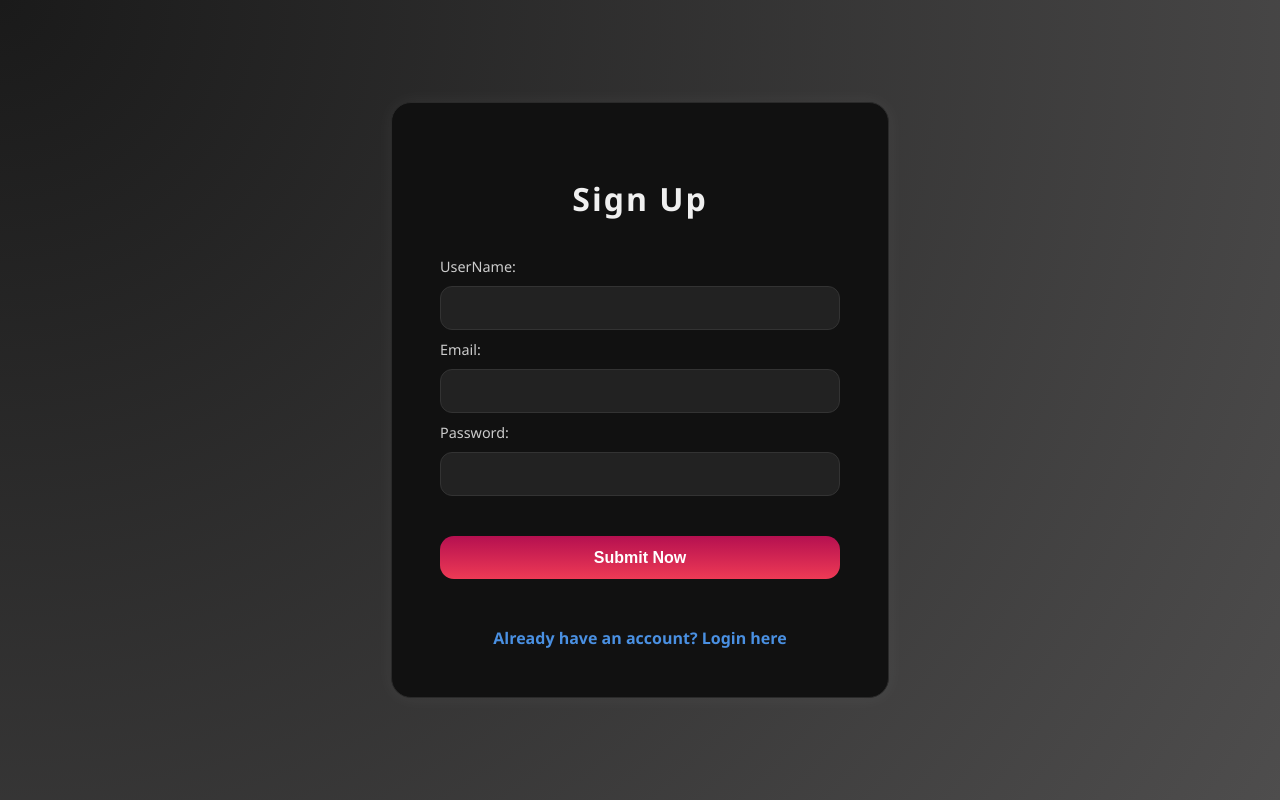
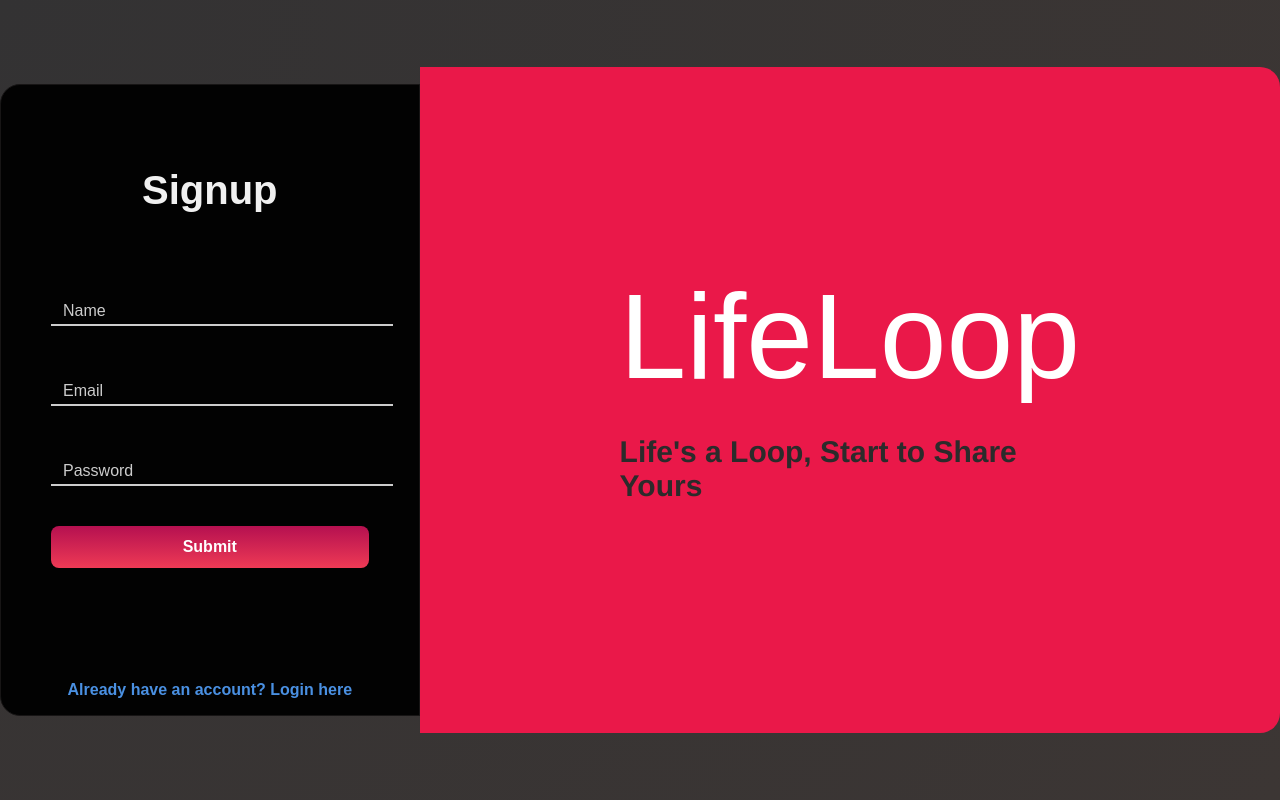
Before and after one commit to jessykiruba29/lifeloop-fe, a React (Vite) app: page /signup in a window 1280 px wide. Built offline with nearby package versions, Linux system fonts and the light colour scheme.

Commit message:
Signup Page Done

```diff
--- a/src/Login.jsx
+++ b/src/Login.jsx
@@ -85,7 +85,7 @@ function Login() {
 }
 <div className={styles.title}>
 <div className={styles.head}>LifeLoop</div>
-<div className={styles.phrase}><h3>Life's a Loop, Share Yours</h3></div>
+<div className={styles.phrase}><h3>Life's a Loop,Continue to Share Yours</h3></div>
 </div>
       <form className={styles.loginForm} onSubmit={handleSubmit}>
         <h2 className={styles.formTitle}>Login</h2>
--- a/src/Signup.jsx
+++ b/src/Signup.jsx
@@ -32,44 +32,69 @@ function Signup() {
 
   return (
     <div className={styles.container}>
-      <div className={styles.signupForm}>
-        <h2 className={styles.formTitle}>Sign Up</h2>
-        <form onSubmit={handleSubmit}>
+
+
+      <form className={styles.loginForm} onSubmit={handleSubmit}>
+        <h2 className={styles.formTitle}>Signup</h2>
          <div className={styles.inputGroup}>
-            <label htmlFor="name" className={styles.label}>UserName:</label>
+          <div className={styles.floating}>
+
           <input
             type="text"
+            name="name"
             id="name"
             className={styles.input}
-              onChange={(e) => setName(e.target.value)}
-              value={name}
+            placeholder=""
+            onChange={() => setName(document.getElementById('name').value)}
           />
+          <label htmlFor="name" className={styles.label}>
+            Name
+          </label>
+          </div>
         </div>
         <div className={styles.inputGroup}>
-            <label htmlFor="email" className={styles.label}>Email:</label>
+          <div className={styles.floating}>
+
           <input
             type="email"
+            name="email"
             id="email"
             className={styles.input}
-              onChange={(e) => setEmail(e.target.value)}
-              value={userEmail}
+            placeholder=""
+            onChange={() => setEmail(document.getElementById('email').value)}
           />
+          <label htmlFor="email" className={styles.label}>
+            Email
+          </label>
+          </div>
         </div>
         <div className={styles.inputGroup}>
-            <label htmlFor="password" className={styles.label}>Password:</label>
+        <div className={styles.floating}>
+
+          <i className="pass"></i>
           <input
             type="password"
+            name="password"
             id="password"
+            placeholder=""
             className={styles.input}
-              onChange={(e) => setPassword(e.target.value)}
-              value={password}
+            onChange={() => setPassword(document.getElementById('password').value)}
           />
+          <label htmlFor="password" className={styles.label}>
+            Password
+          </label>
+          </div>
+        </div>
+        <button type="submit" className={styles.submitBtn}>
+          Submit
+        </button>
+        <p className={styles.responseMessage}>{res?res:""}</p>
+        <a href="/login" className={styles.homeLink}>Already have an account? Login here</a>
+      </form>
 
-          <input type="submit" value="Submit Now" className={styles.submitBtn} />
-          </div>
-        </form>
-        <p className="responseMessage">{res}</p>
-        <a href="/login" className={styles.homeLink}>Already have an account? Login here</a>
+      <div className={styles.title}>
+<div className={styles.head}>LifeLoop</div>
+<div className={styles.phrase}><h3>Life's a Loop, Start to Share Yours</h3></div>
 </div>
     </div>
   );
--- a/src/stylesheets/Login.module.css
+++ b/src/stylesheets/Login.module.css
@@ -3,6 +3,9 @@
   padding:200px;
 
   border-radius: 20px 2px 2px 20px;
+}
+body{
+  margin: 0;
 }
 .head{
   font-size: 120px;
--- a/src/stylesheets/Signup.module.css
+++ b/src/stylesheets/Signup.module.css
@@ -1,90 +1,198 @@
+.title{
+  background-color:#ea1849;
+  padding:200px;
 
+  border-top-right-radius: 20px;
+  border-bottom-right-radius: 20px;
+}
+body{
+  margin: 0;
+}
+.head{
+  font-size: 120px;
 
-.container {
-  min-height: 100vh;
-  background: radial-gradient(circle at top left, #1a1a1a, #4e4d4d);
+}
+.phrase h3{
+  font-size: 30px;
+  font-family: 'Franklin Gothic Medium', 'Arial Narrow', Arial, sans-serif;
+  color:#2b2b2b
+}
+
+.otpForm {
+  z-index: 3;
+  background-color: #171515;
   display: flex;
   justify-content: center;
   align-items: center;
-  font-family: 'Segoe UI', Tahoma, Geneva, Verdana, sans-serif;
-  color: #fff;
+  flex-direction: column;
+  padding: 40px 30px;
+  gap: 20px;
+  border-radius: 12px;
+  box-shadow: 0 10px 30px rgba(89, 41, 41, 0.96);
+  position: absolute;
+  top: 50%;
+  left: 50%;
+  transform: translate(-50%, -50%);
+  width: 320px;
+  color: white;
+  font-family: 'Segoe UI', sans-serif;
 }
 
-.signupForm {
-  background: #111;
-  border: 1px solid #2a2a2a;
-  border-radius: 20px;
-  padding: 3rem;
-  width: 100%;
-  max-width: 400px;
-  box-shadow: 0 0 20px rgba(255, 255, 255, 0.05);
-  display: flex;
-  flex-direction: column;
-  gap: 2 rem;
-  transition: all 0.3s ease;
+.otpMessage {
+  text-align: center;
+  font-size: 16px;
+  line-height: 1.5;
+  color: #ddd;
 }
 
-.signupForm:hover {
-  box-shadow: 0 0 40px rgba(255, 255, 255, 0.08);
+.otpField {
+  padding: 10px 12px;
+  border: none;
+  border-radius: 8px;
+  outline: none;
+  width: 100%;
+  font-size: 16px;
+  background-color: #222222;
+  color: white;
 }
 
-.formTitle {
-  text-align: center;
-  font-size: 2rem;
-  color: #f0f0f0;
-  letter-spacing: 2px;
+.otpField::placeholder {
+  color: #888;
 }
 
-.inputGroup {
-  display: flex;
-  flex-direction: column;
-  gap: 0.9 rem;
-}
+.otpResponseMessage {
+  font-size: 19px;
+  color: #ff4d4f;
+  text-align: center;
 
-.label {
-  font-size: 0.9rem;
-  margin-bottom: 10px;
-  margin-top: 10px;
-  color: #ccc;
-}
-
-.input {
-  padding: 0.75rem 1rem;
-  border-radius: 12px;
-  border: 1px solid #333;
-  background-color: #222;
-  color: #fff;
-  font-size: 1rem;
-  transition: all 0.3s ease;
-}
-
-.input:focus {
-  outline: none;
-  border-color: #e24a8c;
-  box-shadow: 0 0 10px #e24a75;
 }
 
 .submitBtn {
+  padding: 12px;
+  color: rgb(255, 255, 255);
+  border: none;
+  border-radius: 8px;
+  cursor: pointer;
+  font-weight: bold;
+  font-size: 16px;
+  width: 100%;
   background:linear-gradient(rgb(181, 16, 80),rgb(238, 58, 85)) ;
-  color: #fff;
-  padding: 0.8rem;
-  border: none;
-  margin-top: 10%;
-  border-radius: 14px;
-  font-weight: bold;
-  font-size: 1rem;
-  cursor: pointer;
-  transition: transform 0.2s ease;
 }
 
 .submitBtn:hover {
   transform: scale(1.03);
 }
 
+.otpGradient{
+  background-color: #1715158a;
+  position: absolute;
+  z-index: 3;
+  height: 100vh;
+  width: 100%;
+}
+.container {
+
+  min-height: 100vh;
+  background: radial-gradient(circle at top left, #333233, #3c3634);
+  display: flex;
+  justify-content: center;
+  align-items: center;
+overflow: hidden;
+  font-family:Arial, Helvetica, sans-serif;
+  color: #ffffff;
+}
+
+.loginForm {
+  background: #000000f5;
+  border: 1px solid #171515;
+  border-top-left-radius: 20px;
+  border-bottom-left-radius: 20px;
+  padding: 50px;
+  width: 100%;
+  max-width: 400px;
+
+  box-shadow: 0 0 20px rgba(106, 102, 102, 0);
+  display: flex;
+  flex-direction: column;
+  gap:40px;
+  height:530px;
+  transition: all 0.3s ease;
+}
+
+
+.formTitle {
+  text-align: center;
+  font-size: 40px;
+  color: #f0f0f0;
+
+}
+
+.inputGroup {
+  display: flex;
+  flex-direction: column;
+  gap: 0.5rem;
+}
+
+.floating {
+  font-size:20px;
+  color: #ccc;
+  position:relative;
+}
+
+.input{
+  width: 100%;
+  padding: 1rem 0.75rem 0.25rem 0.75rem;
+  border: none;
+  border-bottom: 2px solid #ccc;
+  background: transparent;
+  color: white;
+  font-size: 1rem;
+  outline: none;
+  position:relative;
+
+
+
+
+}
+.label {
+  position: absolute;
+  top: 1rem;
+  left: 0.75rem;
+  color: #ccc;
+  font-size: 1rem;
+  pointer-events: none;
+  transition: all 0.2s ease;
+}
+
+
+.input:focus + .label,
+.input:not(:placeholder-shown) + .label {
+  top: -0.6rem;
+  left: 0.6rem;
+  font-size: 0.75rem;
+  color: #dee3e9;
+  background-color: #111;
+  padding: 0 0.3rem;
+}
+
+input:-webkit-autofill {
+  -webkit-box-shadow: 0 0 0px 1000px #111 inset !important;
+  -webkit-text-fill-color: #fff !important;
+
+}
+
+
+
+
+
+
+
 .responseMessage {
   text-align: center;
   color: #ff2b2b;
   font-weight: 600;
+  font-size: 15px;
+  margin-top: 0.5%;
 }
 
 .homeLink {
@@ -110,6 +218,3 @@ a {
 a:hover {
   color: #fff;
 }
-body{
-  margin: 0;
-}
```
Lines whose indentation alone changed are shown as unchanged.
